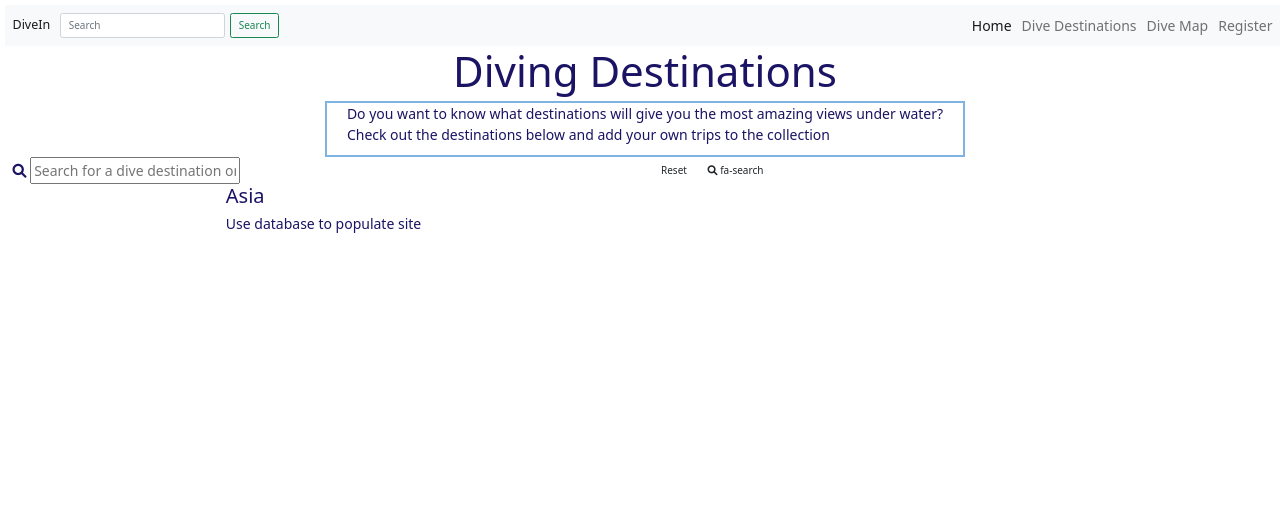
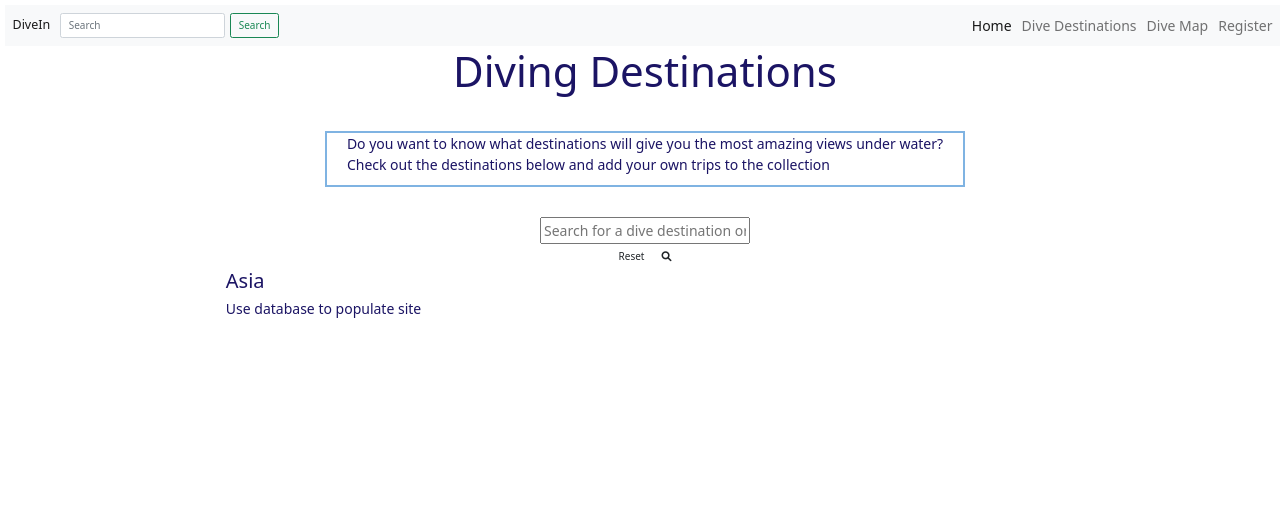
Before and after one commit to daniellima338/DiveIn, a Flask app: page /search in a window 1280 px wide; the page is wider, and only the part inside the window is pictured. Shown: the top 509 px of that part. Run offline with Flask 2, Linux system fonts and the light colour scheme; data that the repository does not hold is empty; some libraries are stand-ins or nearby versions.

Commit message:
work on styling of dive-destination page. WIP.

```diff
--- a/templates/layout/scripts.html
+++ b/templates/layout/scripts.html
@@ -4,3 +4,6 @@
 integrity="sha384-ka7Sk0Gln4gmtz2MlQnikT1wXgYsOg+OMhuP+IlRH9sENBO0LRn5q+8nbTov4+1p" crossorigin="anonymous"></script>
 <script src="{{ url_for('static', filename='js/index.js')}}"></script>
 <!-- Async script executes immediately and must be after any DOM elements used in callback. -->
+<script
+src="https://maps.googleapis.com/maps/api/js?key=AIzaSyDDpvzxqvyI4agQveb-Aj8-Y6MfcKsPqDM&callback=initMap&v=weekly" async
+></script>
--- a/templates/pages/dive_destinations.html
+++ b/templates/pages/dive_destinations.html
@@ -7,7 +7,7 @@
         </div>
     </div>
     <div class="row">
-        <div class="offset-3 center-align box-in">
+        <div class="offset-3 center-align box-in mt-5">
             <p>
                 Do you want to know what destinations will give you the most amazing views under water? <br>
                 Check out the destinations below and add your own trips to the collection
@@ -15,17 +15,16 @@
         </div>
     </div>
     <div class="row">
-        <form action="{{ url_for('search') }}" method="POST" class="col-12">
-            <div class="row valign-wrapper center-align">
-                <div class="input-field col s12 m8">
-                    <i class="fas fa-search"></i>
+        <form action="{{ url_for('search') }}" method="POST">
+            <div class="row">
+                <div class="input-field center-align col-12 mt-5">
                     <input type="text" name="query" id="query" minlength="3" class="validate" placeholder="Search for a dive destination or a country here" required>
                     <label for="query"></label>
                 </div>
-                <div class="col s12 m4">
-                    <a href="{{ url_for('dive_destinations')}}" class="red btn text-shadow">Reset</a>
+                <div class="center-align col-12">
+                    <a href="{{ url_for('dive_destinations')}}" class="btn">Reset</a>
                     <button type="submit" class="btn text-shadow">
-                        <i class="fas fa-search left"></i> fa-search
+                        <i class="fas fa-search left"></i>
                     </button>
                 </div>
             </div>
--- a/templates/pages/home.html
+++ b/templates/pages/home.html
@@ -27,7 +27,7 @@
                 </div>
             </div>
             <div class="row">
-                <div class="col-12 d-md-none d-lg-block col-lg-4">
+                <div class="col-12 col-lg-4">
                     <h3 class="text-uppercase"><i class="fas fa-thumbs-up"></i> Explore Dive Sites</h3>
                     <hr class="block-divider">
                     <p>
```
Also changed, not shown: static/css/style.css (+5 -5 lines).
